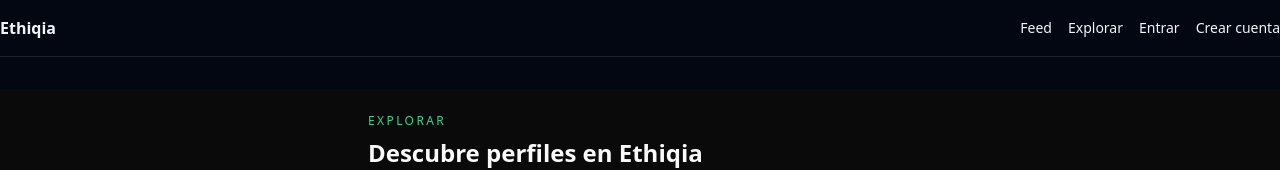
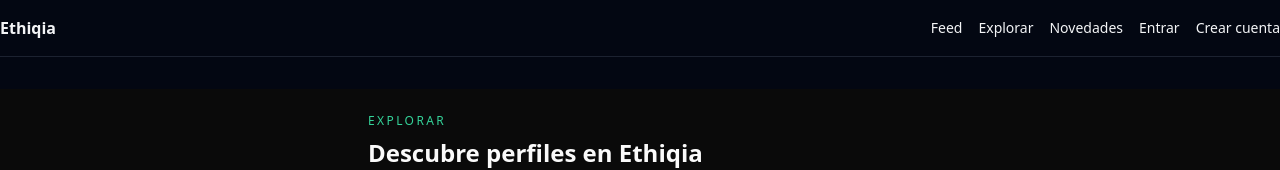
Before and after one commit to veletcosmetics/ethiqia-frontend, a Next.js app: page /explore in a window 1280 px wide. Shown: the top 170 px of the page. Built offline with nearby package versions, Linux system fonts and the light colour scheme.

Commit message:
feat: enlace a novedades en navbar

```diff
--- a/app/layout.tsx
+++ b/app/layout.tsx
@@ -13,21 +13,19 @@ export default function RootLayout({ children }: { children: React.ReactNode })
       <body>
         <header className="border-b border-[#1c2230]">
           <div className="container py-4 flex items-center justify-between">
-            <Link href="/" className="font-semibold">Ethiqia</Link>
-
+            <Link href="/" className="font-semibold">
+              Ethiqia
+            </Link>
             <nav className="flex items-center gap-4 text-sm">
               <Link href="/feed">Feed</Link>
-
-              {/* 🔥 Nuevo botón Explorar */}
               <Link href="/explore">Explorar</Link>
-
+              <Link href="/news">Novedades</Link>
               <Link href="/login">Entrar</Link>
               <Link href="/register">Crear cuenta</Link>
               <ClientUserBadge />
             </nav>
           </div>
         </header>
-
         <main className="container py-8">{children}</main>
       </body>
     </html>
```
